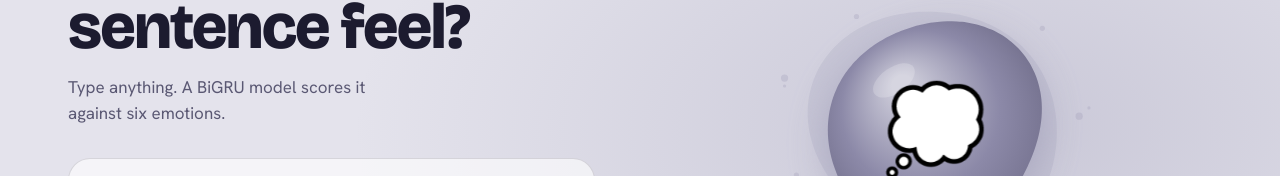
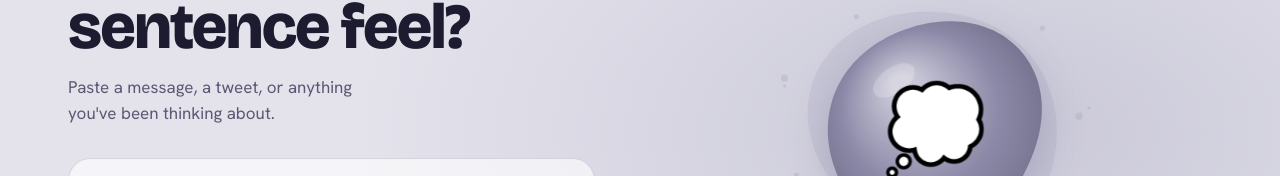
Before and after one commit to Dhruv55987/Emotion-Prediction, a plain HTML site: page static/index.html in a window 1280 px wide. Shown: the part 153-329 px from the top of the page. Drawn offline with nearby package versions, Linux system fonts and the light colour scheme; no server answers.

Commit message:
Update index.html

```diff
--- a/static/index.html
+++ b/static/index.html
@@ -23,7 +23,7 @@
   <main class="grid">
     <section aria-labelledby="title">
       <h1 id="title">How does this sentence feel?</h1>
-      <p class="lede">Type anything. A BiGRU model scores it against six emotions.</p>
+      <p class="lede">Paste a message, a tweet, or anything you've been thinking about.</p>
 
       <form id="form" novalidate>
         <div class="field">
```
